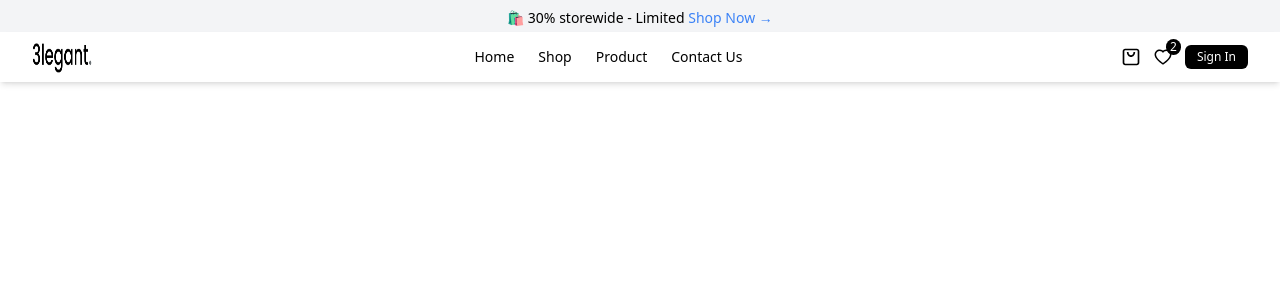
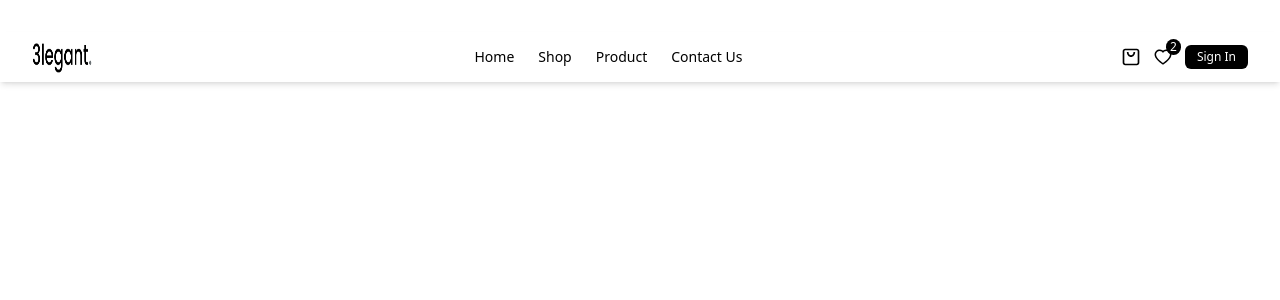
Before and after one commit to Alani158/e-commerce, a React (Create React App) app in the folder client/my-app-name/: page /navbar in a window 1280 px wide. Shown: the top 300 px of the page. Built offline with nearby package versions, Linux system fonts and the light colour scheme.

Commit message:
Remove top announcement bar from Navbar component

```diff
--- a/client/my-app-name/src/components/Navbar.jsx
+++ b/client/my-app-name/src/components/Navbar.jsx
@@ -33,10 +33,6 @@ function Navbar() {
 
   return (
     <>
-      {/* ✅ Top Announcement Bar (Ensures No Overlap) */}
-      <div className="w-full bg-gray-100 text-center py-2 text-sm">
-        <span>🛍️ 30% storewide - Limited <Link to="/shop" className="text-blue-500">Shop Now →</Link></span>
-      </div>
 
       {/* ✅ Navbar with Fixed Position & No Overlap */}
       <nav className="w-full bg-white shadow-md fixed top-[32px] left-0 z-50 h-[50px] flex items-center">
```
